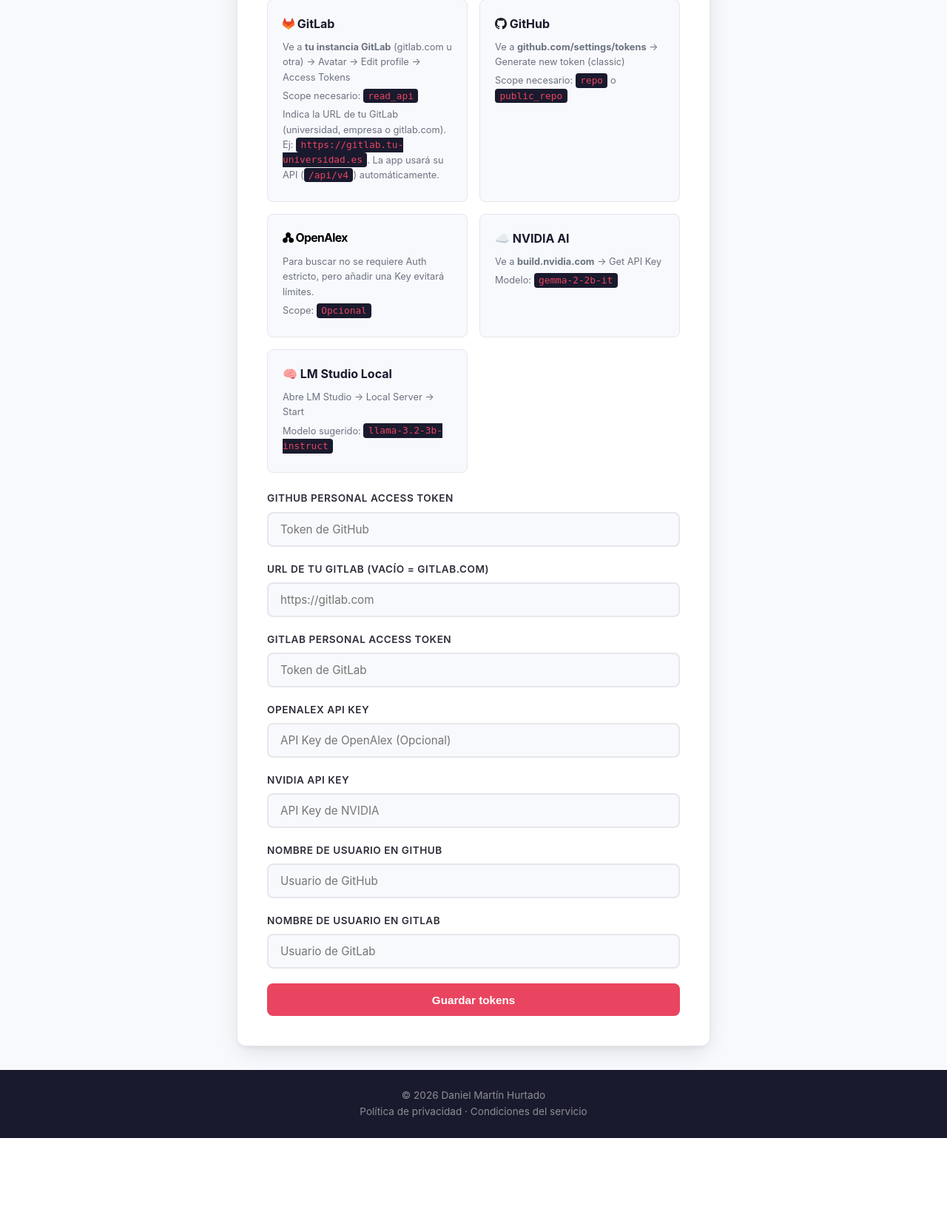
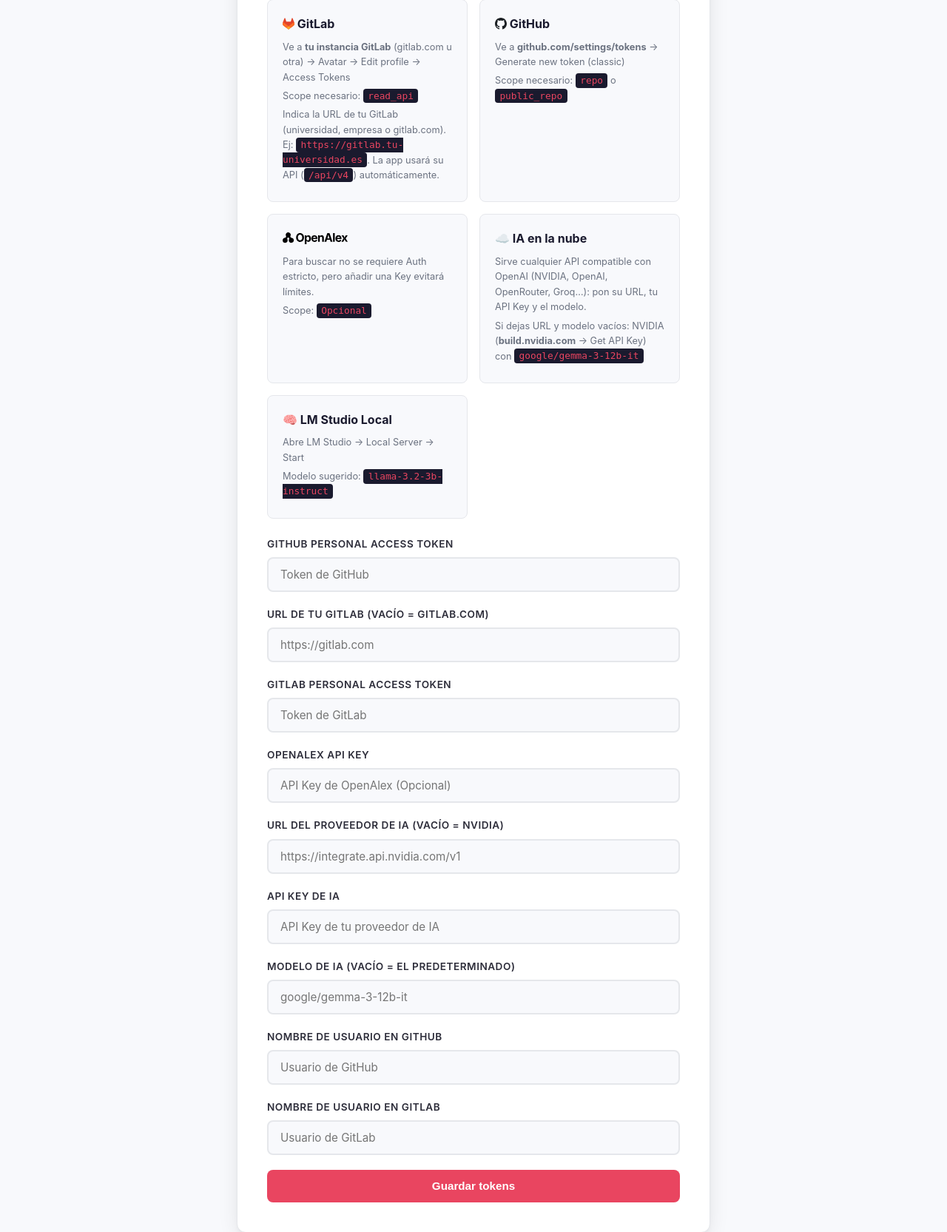
Before and after one commit to eldanimh/PortfolioCreator, a Django app: page /tokens/ in a window 1280 px wide. Shown: the part 271-1936 px from the top of the page at 74% size. Before the commit the page ends 1809 px from the top, so only its background shows below. Run offline with Django 4.2, Linux system fonts and the light colour scheme; the visitor is signed in with stand-in values (Sample User, id 1); parts of the project's set-up code (start-up, migrations or seed data) failed here and were passed over; some libraries are stand-ins or nearby versions.

Commit message:
Add support for custom AI provider configuration: introduce fields for IA base URL and model in UserProfile, update forms and templates, and adjust logic for AI model selection in views and tests.

```diff
--- a/PortfolioGenerator/settings.py
+++ b/PortfolioGenerator/settings.py
@@ -188,6 +188,11 @@ SOCIALACCOUNT_AUTO_SIGNUP = True    # Crea el usuario en nuestra BD automáticam
 ALLOW_LOCAL_LLM = os.environ.get("ALLOW_LOCAL_LLM", "False") == "True"
 # Botones de login con GitHub/Google (solo donde estén configuradas las apps OAuth).
 SOCIAL_LOGIN = os.environ.get("SOCIAL_LOGIN", "False") == "True"
+# Proveedor y modelo de IA por defecto, para los usuarios que no ponen los suyos en Tokens.
+# NVIDIA retira modelos (gemma-2-2b-it dejó de existir el 2026-07-27): si pasa de nuevo,
+# basta con cambiar NVIDIA_MODEL en el entorno.
+NVIDIA_BASE_URL = "https://integrate.api.nvidia.com/v1"
+NVIDIA_MODEL = os.environ.get("NVIDIA_MODEL", "google/gemma-3-12b-it")
 
 # --- LOGGING ---
 # Con DEBUG=False Django no muestra los errores 500 en ningún sitio; así salen por consola (docker compose logs).
--- a/portfolioCV/context_processors.py
+++ b/portfolioCV/context_processors.py
@@ -6,4 +6,5 @@ def flags(request):
     return {
         "SOCIAL_LOGIN": settings.SOCIAL_LOGIN,
         "ALLOW_LOCAL_LLM": settings.ALLOW_LOCAL_LLM,
+        "NVIDIA_MODEL": settings.NVIDIA_MODEL,
     }
--- a/portfolioCV/forms.py
+++ b/portfolioCV/forms.py
@@ -29,7 +29,7 @@ class TokensForm(forms.ModelForm):
     class Meta:
         model = UserProfile  # Este formulario edita objetos de tipo UserProfile
         # Campos que se muestran en el formulario (orden en que aparecen)
-        fields = ['github_token', 'gitlab_url', 'gitlab_token', 'openalex_token', 'nvidia_api_key', 'github_username', 'gitlab_username', 'lm_studio_url']
+        fields = ['github_token', 'gitlab_url', 'gitlab_token', 'openalex_token', 'ia_base_url', 'nvidia_api_key', 'ia_model', 'github_username', 'gitlab_username', 'lm_studio_url']
         # Widgets: controlan CÓMO se renderiza cada campo en el HTML
         widgets = {
             # PasswordInput: muestra el campo como tipo password (****) para ocultar el token
@@ -37,7 +37,9 @@ class TokensForm(forms.ModelForm):
             'gitlab_url': forms.URLInput(attrs={'placeholder': 'https://gitlab.com'}),
             'gitlab_token': forms.PasswordInput(attrs={'placeholder': 'Token de GitLab'}),
             'openalex_token': forms.PasswordInput(attrs={'placeholder': 'API Key de OpenAlex (Opcional)'}),
-            'nvidia_api_key': forms.PasswordInput(attrs={'placeholder': 'API Key de NVIDIA'}),
+            'ia_base_url': forms.URLInput(attrs={'placeholder': 'https://integrate.api.nvidia.com/v1'}),
+            'nvidia_api_key': forms.PasswordInput(attrs={'placeholder': 'API Key de tu proveedor de IA'}),
+            'ia_model': forms.TextInput(attrs={'placeholder': settings.NVIDIA_MODEL}),
             # TextInput: campo de texto normal (el username no es secreto)
             'github_username': forms.TextInput(attrs={'placeholder': 'Usuario de GitHub'}),
             'gitlab_username': forms.TextInput(attrs={'placeholder': 'Usuario de GitLab'}),
@@ -50,7 +52,9 @@ class TokensForm(forms.ModelForm):
             'gitlab_url': 'URL de tu GitLab (vacío = gitlab.com)',
             'gitlab_token': 'GitLab Personal Access Token',
             'openalex_token': 'OpenAlex API Key',
-            'nvidia_api_key': 'NVIDIA API Key',
+            'ia_base_url': 'URL del proveedor de IA (vacío = NVIDIA)',
+            'nvidia_api_key': 'API Key de IA',
+            'ia_model': 'Modelo de IA (vacío = el predeterminado)',
             'github_username': 'Nombre de usuario en GitHub',
             'gitlab_username': 'Nombre de usuario en GitLab',
             'lm_studio_url': 'URL de servidor LM Studio Local',
@@ -96,6 +100,15 @@ class TokensForm(forms.ModelForm):
             if name in self.cleaned_data:
                 setattr(self.instance, name, self.cleaned_data[name])
 
+    def clean_ia_base_url(self):
+        """Solo URLs https públicas para el proveedor de IA (anti-SSRF)"""
+        url = (self.cleaned_data.get('ia_base_url') or '').strip().rstrip('/')
+        if url and not url_externa_segura(url):
+            raise forms.ValidationError(
+                "Usa la URL https pública de una API compatible con OpenAI (sin puerto ni parámetros)."
+            )
+        return url
+
     def clean_gitlab_url(self):
         """Rechaza URLs de GitLab que no sean https públicas (anti-SSRF)"""
         url = (self.cleaned_data.get('gitlab_url') or '').strip()
--- a/portfolioCV/models.py
+++ b/portfolioCV/models.py
@@ -30,8 +30,12 @@ class UserProfile(models.Model):
     gitlab_username = models.CharField(max_length=150, blank=True, default='')
     # API Key de OpenAlex (opcional, para evitar límites de peticiones)
     openalex_token = EncryptedCharField(blank=True, default='')
-    # API Key de NVIDIA para usar modelos de IA en la nube
+    # API Key del proveedor de IA en la nube (se llama nvidia_* por historia: NVIDIA es el
+    # proveedor por defecto, pero vale la de cualquier API compatible con OpenAI)
     nvidia_api_key = EncryptedCharField(blank=True, default='')
+    # URL base del proveedor de IA (vacío = NVIDIA) y modelo (vacío = settings.NVIDIA_MODEL)
+    ia_base_url = models.CharField(max_length=255, blank=True, default='')
+    ia_model = models.CharField(max_length=150, blank=True, default='')
     # URL del servidor LM Studio local (para IA en local, ej: http://127.0.0.1:1234)
     lm_studio_url = models.CharField(max_length=255, blank=True, default='')
 
--- a/portfolioCV/templates/portfolioCV/privacidad.html
+++ b/portfolioCV/templates/portfolioCV/privacidad.html
@@ -20,7 +20,7 @@
         <h2>2. Qué datos tratamos</h2>
         <ul>
             <li><strong>Cuenta:</strong> nombre de usuario, correo electrónico y contraseña (almacenada solo como hash). Si inicias sesión con GitHub o Google, recibimos de ese proveedor tu nombre de usuario y correo.</li>
-            <li><strong>Tokens y claves que tú introduces:</strong> tokens de GitHub, GitLab y OpenAlex, clave de API de NVIDIA, URL de GitLab y de LM Studio. Se guardan <strong>cifrados</strong> en la base de datos.</li>
+            <li><strong>Tokens y claves que tú introduces:</strong> tokens de GitHub, GitLab y OpenAlex, clave de API de IA, URL de GitLab, del proveedor de IA y de LM Studio. Se guardan <strong>cifrados</strong> en la base de datos.</li>
             <li><strong>Contenido de tu CV:</strong> los proyectos y resúmenes que añades y los datos personales que rellenas voluntariamente (nombre, foto, teléfono, correo, LinkedIn, sobre mí).</li>
             <li><strong>Datos técnicos:</strong> una cookie de sesión y una cookie CSRF, necesarias para el funcionamiento y la seguridad del sitio.</li>
         </ul>
@@ -35,7 +35,7 @@
         <h2>4. Servicios de terceros</h2>
         <ul>
             <li><strong>GitHub, GitLab y OpenAlex:</strong> se consultan con tus tokens para obtener tus proyectos y obras.</li>
-            <li><strong>NVIDIA (IA en la nube):</strong> si pides un resumen con IA, el contenido del repositorio (README, lenguajes, estructura) se envía a NVIDIA con tu propia clave de API. Consulta su política de privacidad.</li>
+            <li><strong>Proveedor de IA en la nube (NVIDIA por defecto, o el que configures):</strong> si pides un resumen con IA, el contenido del repositorio (README, lenguajes, estructura) se envía a ese proveedor con tu propia clave de API. Consulta su política de privacidad.</li>
             <li><strong>LM Studio (IA local):</strong> el texto se envía solo al servidor que tú indiques.</li>
             <li><strong>GitHub y Google (inicio de sesión):</strong> solo se usan para identificarte.</li>
         </ul>
--- a/portfolioCV/templates/portfolioCV/repo_detalle.html
+++ b/portfolioCV/templates/portfolioCV/repo_detalle.html
@@ -175,13 +175,13 @@
                 {% if not ALLOW_LOCAL_LLM %}
                     <label style="display: block; font-weight: bold; margin-bottom: 0.5rem; color: #24292f;">Modelo de IA que se utilizará:</label>
                     <div style="padding: 0.75rem; background-color: #f6f8fa; border: 1px solid #d0d7de; border-radius: 6px; font-size: 16px; color: #24292f; display: flex; align-items: center; gap: 8px;">
-                        ☁️ NVIDIA Gemma 2 2B IT
+                        ☁️ {{ user.profile.ia_model|default:NVIDIA_MODEL }}
                     </div>
                     <input type="hidden" name="llm_model" value="nvidia-gemma">
                 {% else %}
                     <label for="llm_model" style="display: block; font-weight: bold; margin-bottom: 0.5rem; color: #24292f;">Elige el modelo de IA:</label>
                     <select name="llm_model" id="llm_model" class="form-control" style="width: 100%; padding: 0.5rem; border-radius: 6px; border: 1px solid #d0d7de; font-size: 16px;">
-                        <option value="nvidia-gemma">☁️ NVIDIA Gemma 2 2B IT</option>
+                        <option value="nvidia-gemma">☁️ {{ user.profile.ia_model|default:NVIDIA_MODEL }}</option>
                         <option value="local">🧠 Local LM Studio (Personalizado por IP)</option>
                     </select>
                 {% endif %}
--- a/portfolioCV/templates/portfolioCV/tokens.html
+++ b/portfolioCV/templates/portfolioCV/tokens.html
@@ -27,9 +27,9 @@
                 <p>Scope: <code>Opcional</code></p>
             </div>
             <div class="help-card">
-                <h3>☁️ NVIDIA AI</h3>
-                <p>Ve a <strong>build.nvidia.com</strong> → Get API Key</p>
-                <p>Modelo: <code>gemma-2-2b-it</code></p>
+                <h3>☁️ IA en la nube</h3>
+                <p>Sirve cualquier API compatible con OpenAI (NVIDIA, OpenAI, OpenRouter, Groq…): pon su URL, tu API Key y el modelo.</p>
+                <p>Si dejas URL y modelo vacíos: NVIDIA (<strong>build.nvidia.com</strong> → Get API Key) con <code>{{ NVIDIA_MODEL }}</code></p>
             </div>
             <div class="help-card">
                 <h3>🧠 LM Studio Local</h3>
--- a/portfolioCV/views.py
+++ b/portfolioCV/views.py
@@ -1096,21 +1096,21 @@ def stream_resumen_gemini(request):
                 else:
                     yield f"\n\nError de LM Studio ({resp.status_code}): {resp.text}"
             else:
-                # --- OPCIÓN 2: LLM NUBE (NVIDIA GEMMA) ---
-                # Usamos la librería oficial de OpenAI (porque NVIDIA usa API compatible)
+                # --- OPCIÓN 2: LLM NUBE (proveedor del usuario; NVIDIA por defecto) ---
+                # Usamos la librería oficial de OpenAI: vale para cualquier API compatible
                 from openai import OpenAI
                 if not profile.nvidia_api_key:
-                    yield "Error: Configura tu API Key de NVIDIA en los tokens."
+                    yield "Error: Configura tu API Key de IA en los tokens."
                     return
 
                 client = OpenAI(
-                  base_url="https://integrate.api.nvidia.com/v1",
+                  base_url=profile.ia_base_url or settings.NVIDIA_BASE_URL,
                   api_key=profile.nvidia_api_key,
                 )
 
-                # Petición a NVIDIA
+                # Petición al proveedor de IA
                 response = client.chat.completions.create(
-                  model="google/gemma-2-2b-it",
+                  model=profile.ia_model or settings.NVIDIA_MODEL,
                   messages=[{"role":"user", "content": prompt}],
                   temperature=0.2,
                   top_p=0.7,
@@ -1118,7 +1118,7 @@ def stream_resumen_gemini(request):
                   stream=True  # IMPORTANTE: activa el streaming
                 )
 
-                # Bucle: a medida que NVIDIA envía fragmentos (chunks), hacemos yield al navegador
+                # Bucle: a medida que el proveedor envía fragmentos (chunks), hacemos yield al navegador
                 for chunk in response:
                     if chunk.choices and chunk.choices[0].delta.content is not None:
                         yield chunk.choices[0].delta.content
```
Also changed, not shown: portfolioCV/tests.py (+17 -0 lines), README.md, portfolioCV/migrations/0009_userprofile_ia_proveedor.py (added).
